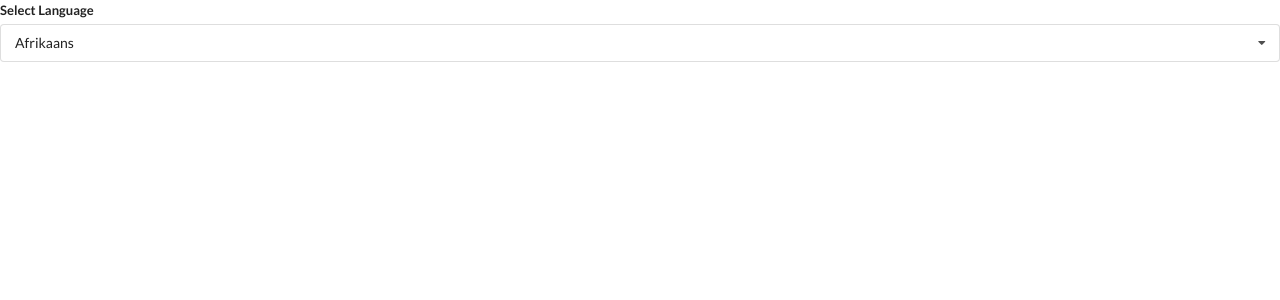
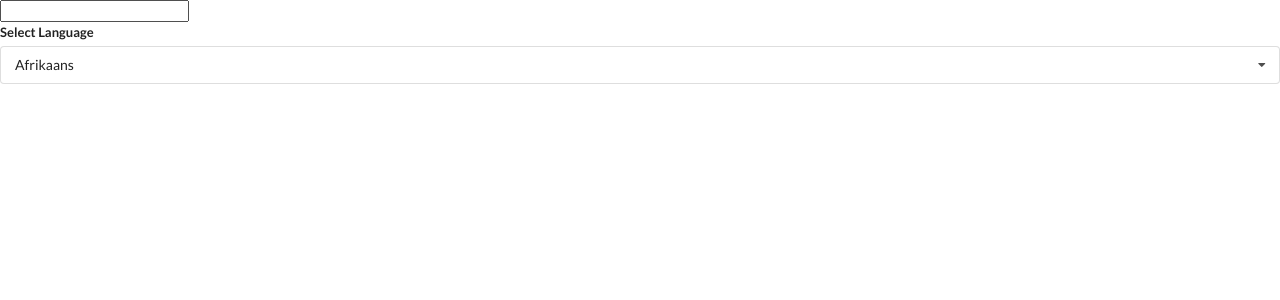
Before and after one commit to samanbatool08/react-widgets, a React (Create React App) app: page / in a window 1280 px wide. Shown: the top 300 px of the page. Built offline with nearby package versions, Linux system fonts and the light colour scheme.

Commit message:
adding the language input

```diff
--- a/src/components/Dropdown.js
+++ b/src/components/Dropdown.js
@@ -36,7 +36,6 @@
     )
   })
 
-  console.log(ref.current)
 
   return (
   <div ref={ref} className='ui form'>
--- a/src/components/Translate.js
+++ b/src/components/Translate.js
@@ -19,9 +19,13 @@
 
 
 const Translate = () => {
-  const [language, setLanguage] = useState(options[0])
+  const [language, setLanguage] = useState(options[0]);
+  const [text, setText] = useState('');
+
   return (
     <div>
+
+      <input value={text} onChange={(e) => setText(e.target.value)} />
       <Dropdown
       label="Select Language"
       options={options}
```
